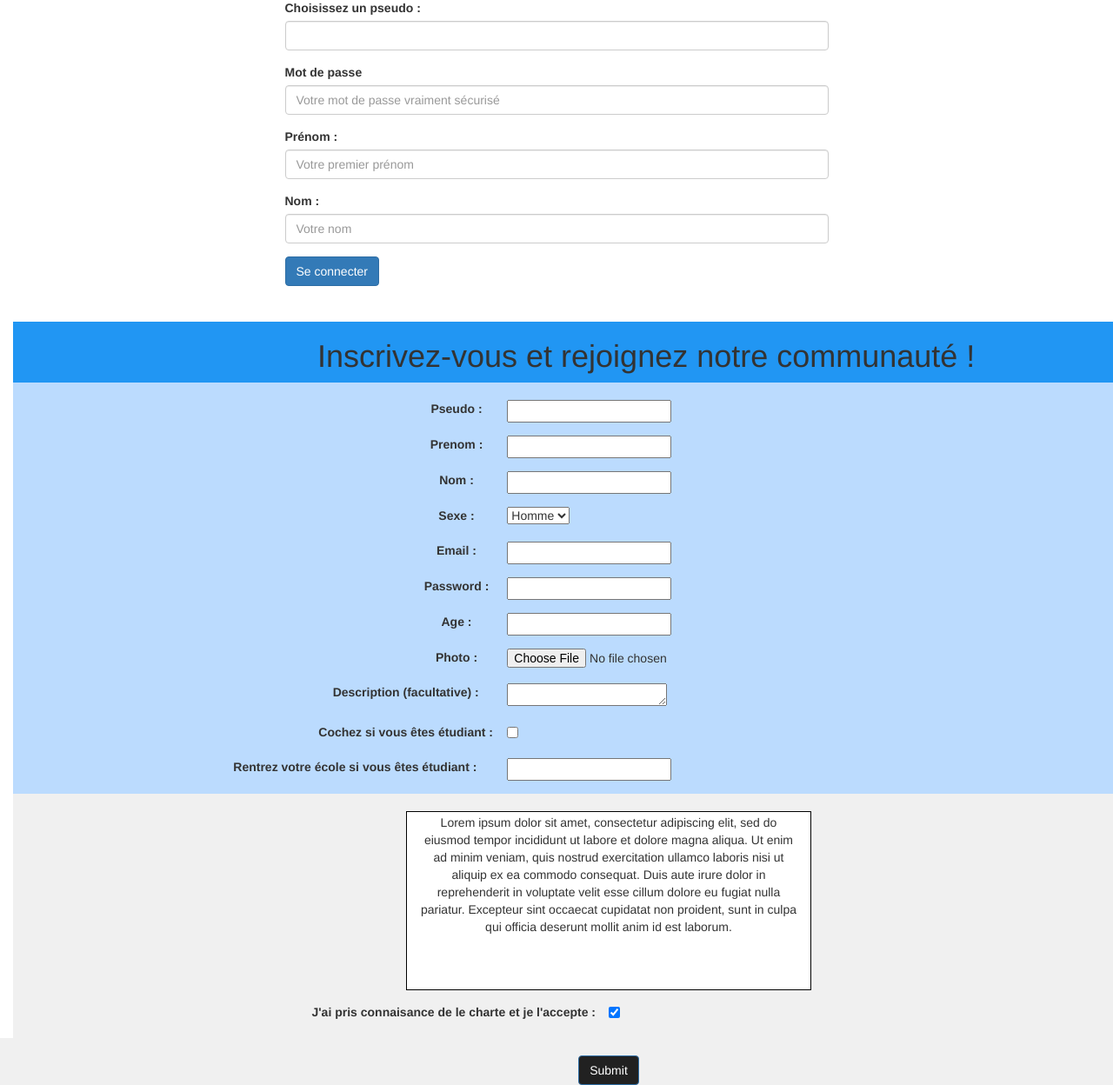
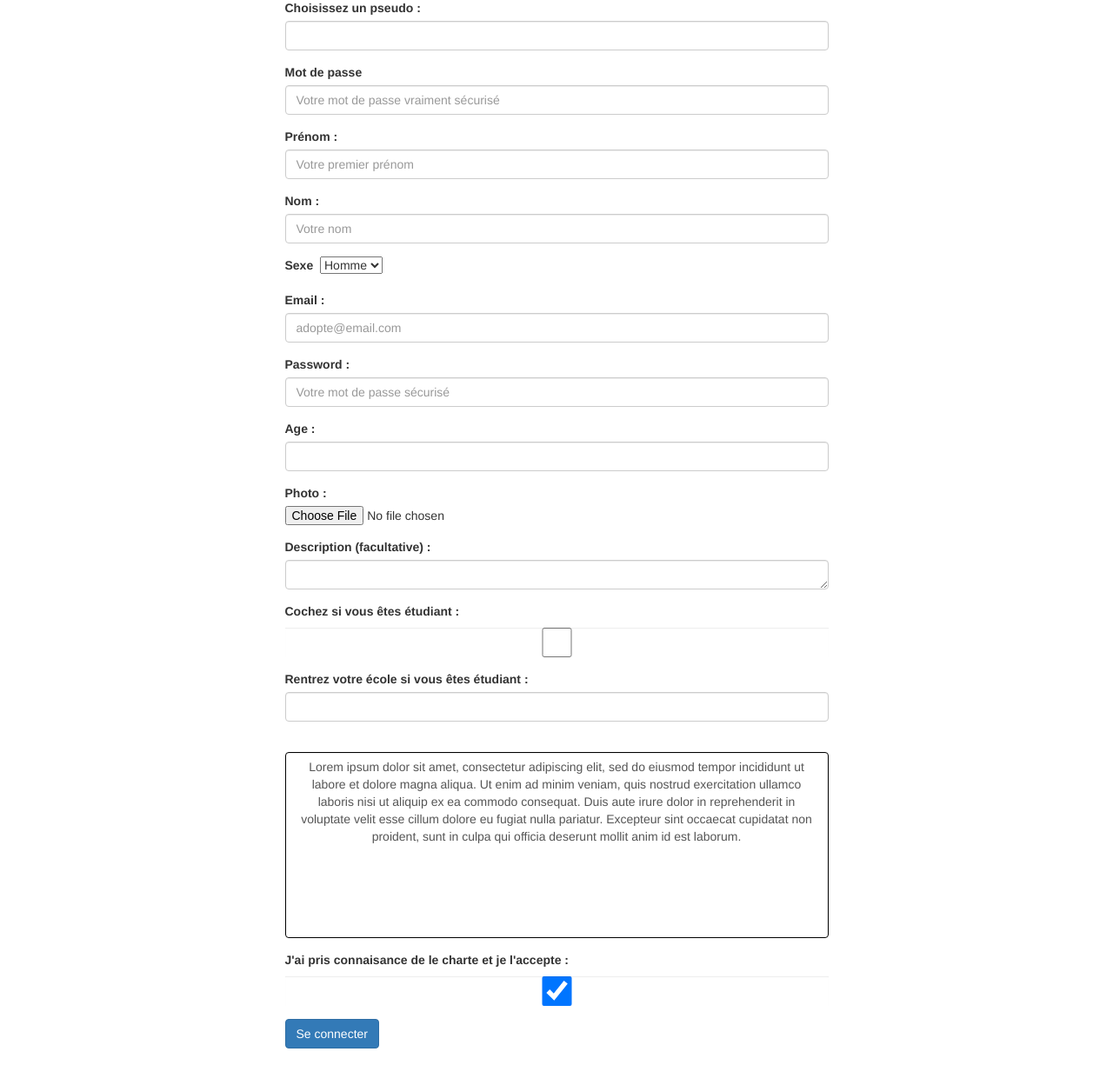
Before and after one commit to RobotScribe/adopte_un_etudiant, a Django app: page /inscription/ in a window 1280 px wide. Shown: the part 113-1361 px from the top of that part at 87% size. After the commit the page ends 1319 px from the top of that part, so only its background shows below. Run offline with Django 3.2, Linux system fonts and the light colour scheme; the page is wider than the window, and the part outside it is not shown; some libraries are stand-ins or nearby versions.

Commit message:
inscription

```diff
--- a/profils/templates/profils/inscription.html
+++ b/profils/templates/profils/inscription.html
@@ -77,6 +77,60 @@
 	       						<input class="form-control" id="id_nom" name="nom" type="text" placeholder="Votre nom" required>
 	       					</div>
 
+	       					<div class="form-group">
+	       						<label for="id_sexe" >Sexe </label>
+				       			<select id="id_sexe" name="sexe" required>
+										<option value="homme" selected="selected">Homme</option>
+										<option value="femme">Femme</option>
+										</select>
+				       		</div>
+
+				       		<div class="form-group">
+				       			<label for="id_email" >Email :</label>
+				       			<input class="form-control" id="id_email" name="email" type="email" placeholder="adopte@email.com" required />
+				       		</div>
+
+				       		<div class="form-group">
+				       			<label for="id_password">Password :</label>
+				       			<input class="form-control" id="id_password" name="password" type="password" placeholder="Votre mot de passe sécurisé" required />
+				       		</div>
+
+				       		<div class="form-group">
+				       			<label for="id_age" >Age :</label>
+				       			<input class="form-control" id="id_age" name="age" type="number" required />
+				       		</div>
+
+									<div class="form-group">
+				       			<label for="id_photo" >Photo :</label>
+				       			<input id="id_photo" name="photo" type="file" /></td></tr>
+				       		</div>
+
+				       		<div class="form-group">
+				       			<label for="id_description">Description (facultative) :</label>
+				       			<textarea class="form-control" cols="20" id="id_description" name="description" rows="1" style="resize: auto"></textarea>
+				       		</div>
+
+									<div class="form-group">
+					       		<label for="id_is_student" >Cochez si vous êtes étudiant :</label>
+					       		<input class="form-control" id="id_is_student" name="is_student" type="checkbox" />
+					       	</div>
+
+									<div class="form-group">
+				       			<label for="id_école">Rentrez votre école si vous êtes étudiant :</label>
+				       			<input class="form-control" id="id_école" name="école" type="text" />
+				       		</div>
+
+					       	<br>
+					       	<div class="form-group">
+					       		<textarea id="autre" class="form-control" cols="50" id="id_description" name="autre" rows="10" style="text-align: center; background-color: #FFFFFF;resize:none; border: solid 1px black" readonly>Lorem ipsum dolor sit amet, consectetur adipiscing elit, sed do eiusmod tempor incididunt ut labore et dolore magna aliqua. Ut enim ad minim veniam, quis nostrud exercitation ullamco laboris nisi ut aliquip ex ea commodo consequat. Duis aute irure dolor in reprehenderit in voluptate velit esse cillum dolore eu fugiat nulla pariatur. Excepteur sint occaecat cupidatat non proident, sunt in culpa qui officia deserunt mollit anim id est laborum.
+					       		</textarea>
+					       	</div>
+
+									<div class="form-group">
+		       					<label for="id_charte" >J&#39;ai pris connaisance de le charte et je l&#39;accepte :</label>
+		       					<input class="form-control" checked="checked" id="id_charte" name="charte" type="checkbox" required style="align-content:left" />
+		       					</div>
+
 								  <button type="submit" class="btn btn-primary">Se connecter</button>
 							</fieldset>
 						</form>
@@ -85,138 +139,6 @@
 				</div>
     </div><!-- container fluid -->
 
-
-<div class="container" style="width:1400px">
-<div style="margin: 3% 0% 0% 0%;background-color: #2196F3">
-	<div class="row">
-		<div class="col-lg-8 col-lg-offset-3">
-			<h1>Inscrivez-vous et rejoignez notre communauté !</h1>
-		</div>
-	</div>
-</div>
-
-	<fieldset>
-
-
-		{% if wrong_email %}
-	    	<p>Cet adresse email a déjà été utilisée.</p>
-		{% endif %}
-
-		{% if wrong_username %}
-	    	<p>Ce pseudo a déjà été utilisé.</p>
-		{% endif %}
-
-	   	<form class="form-horizontal " method="post" enctype="multipart/form-data" action=".">
-	   	<div class="row-fluid" style="background-color:#BBDBFE" >
-	       	{% csrf_token %}
-	       	<br>
-	       	<div class ="row-fluid">
-	       		<div class="form-group">
-	       			<label for="id_psejgvjudo" class="col-lg-1 col-lg-offset-4" style="text-align: center">Pseudo :</label>
-	       			<input id="id_psekhbkjhudo" name="psejhbvjhudo" type="text" size="auto" required />
-	       		</div>
-	       	</div>
-
-	       	<div class ="row-fluid">
-	       		<div class="form-group">
-	       			<label for="id_prenom" class="col-lg-1 col-lg-offset-4" style="text-align:center">Prenom :</label>
-	       			<input id="id_prenom" name="prenom" type="text" required />
-	       		</div>
-	       	</div>
-
-	       	<div class ="row-fluid">
-	 			<div class="form-group">
-	       			<label for="id_nom" class="col-lg-1 col-lg-offset-4" style="text-align: center">Nom :</label>
-	       			<input id="id_nom" name="nom" type="text" required />
-	       		</div>
-	        </div>
-
-	        <div class ="row-fluid">
-	 			<div class="form-group">
-	       			<label for="id_sexe" class="col-lg-1 col-lg-offset-4" style="text-align: center">Sexe :</label>
-	       			<select id="id_sexe" name="sexe" required>
-					<option value="homme" selected="selected">Homme</option>
-					<option value="femme">Femme</option>
-					</select>
-	       		</div>
-	        </div>
-
-	       	<div class ="row-fluid">
-	       		<div class="form-group">
-	       			<label for="id_email" class="col-lg-1 col-lg-offset-4" style="text-align: center">Email :</label>
-	       			<input id="id_email" name="email" type="email" required />
-	       		</div>
-	       	</div>
-
-	       	<div class ="row-fluid">
-	       		<div class="form-group">
-	       			<label for="id_password" class="col-lg-1 col-lg-offset-4" style="text-align: center">Password :</label>
-	       			<input id="id_password" name="password" type="password" required />
-	       		</div>
-	       	</div>
-
-	       	<div class ="row-fluid">
-	       		<div class="form-group">
-	       			<label for="id_age" class="col-lg-1 col-lg-offset-4" style="text-align: center">Age :</label>
-	       			<input id="id_age" name="age" type="number" required />
-	       		</div>
-	       	</div>
-
-	       	<div class ="row-fluid">
-	       		<div class="form-group">
-	       			<label for="id_photo" class="col-lg-1 col-lg-offset-4" style="text-align: center">Photo :</label>
-	       			<input id="id_photo" name="photo" type="file" /></td></tr>
-	       		</div>
-	       	</div>
-
-	       	<div class ="row-fluid">
-	       		<div class="form-group">
-	       			<label for="id_description" class="col-lg-2 col-lg-offset-3" style="text-align: center">Description (facultative) :</label>
-	       			<textarea cols="20" id="id_description" name="description" rows="1" style="resize: auto"></textarea>
-	       		</div>
-	       	</div>
-
-	       	<div class ="row-fluid">
-	       		<div class="form-group">
-	       			<label for="id_is_student" class="col-lg-2 col-lg-offset-3" style="text-align: center">Cochez si vous êtes étudiant :</label>
-	       			<input id="id_is_student" name="is_student" type="checkbox" />
-	       		</div>
-	       	</div>
-
-	       	<div class ="row-fluid">
-	       		<div class="form-group">
-	       			<label for="id_école" class="col-lg-3 col-lg-offset-2" style="text-align: center">Rentrez votre école si vous êtes étudiant :</label>
-	       			<input id="id_école" name="école" type="text" />
-	       		</div>
-	       	</div>
-
-	       	<div class="row-fluid" style="background-color: #F0F0F0">
-		       	<div class ="row-fluid">
-		       		<br>
-		       		<div class="form-group">
-		       			<textarea id="autre" class="col-lg-4 col-lg-offset-4" cols="50" id="id_description" name="autre" rows="10" style="text-align: center; background-color: #FFFFFF;resize:none; border: solid 1px black" readonly>Lorem ipsum dolor sit amet, consectetur adipiscing elit, sed do eiusmod tempor incididunt ut labore et dolore magna aliqua. Ut enim ad minim veniam, quis nostrud exercitation ullamco laboris nisi ut aliquip ex ea commodo consequat. Duis aute irure dolor in reprehenderit in voluptate velit esse cillum dolore eu fugiat nulla pariatur. Excepteur sint occaecat cupidatat non proident, sunt in culpa qui officia deserunt mollit anim id est laborum.
-		       			</textarea>
-		       		</div>
-		       	</div>
-
-		       	<div class ="row-fluid">
-		       		<div class="form-group">
-		       			<label for="id_charte" class="col-lg-4 col-lg-offset-2" style="text-align: right">J&#39;ai pris connaisance de le charte et je l&#39;accepte :</label>
-		       			<input  checked="checked" id="id_charte" name="charte" type="checkbox" required style="align-content:left" />
-		       		</div>
-		       	</div>
-
-			    <div class ="row" style="background-color: #F0F0F0">
-			        <br>
-			        <div class="col-lg-2 col-lg-offset-5" style="text-align: center">
-			       		<input class="btn btn-primary" type="submit" style="background-color:#212121"> </input>
-			   		</div>
-			   	</div>
-			</div>
-	    	</form>
-	</fieldset>
-</div>
-</div>
 </body>
 </html>
 
```
